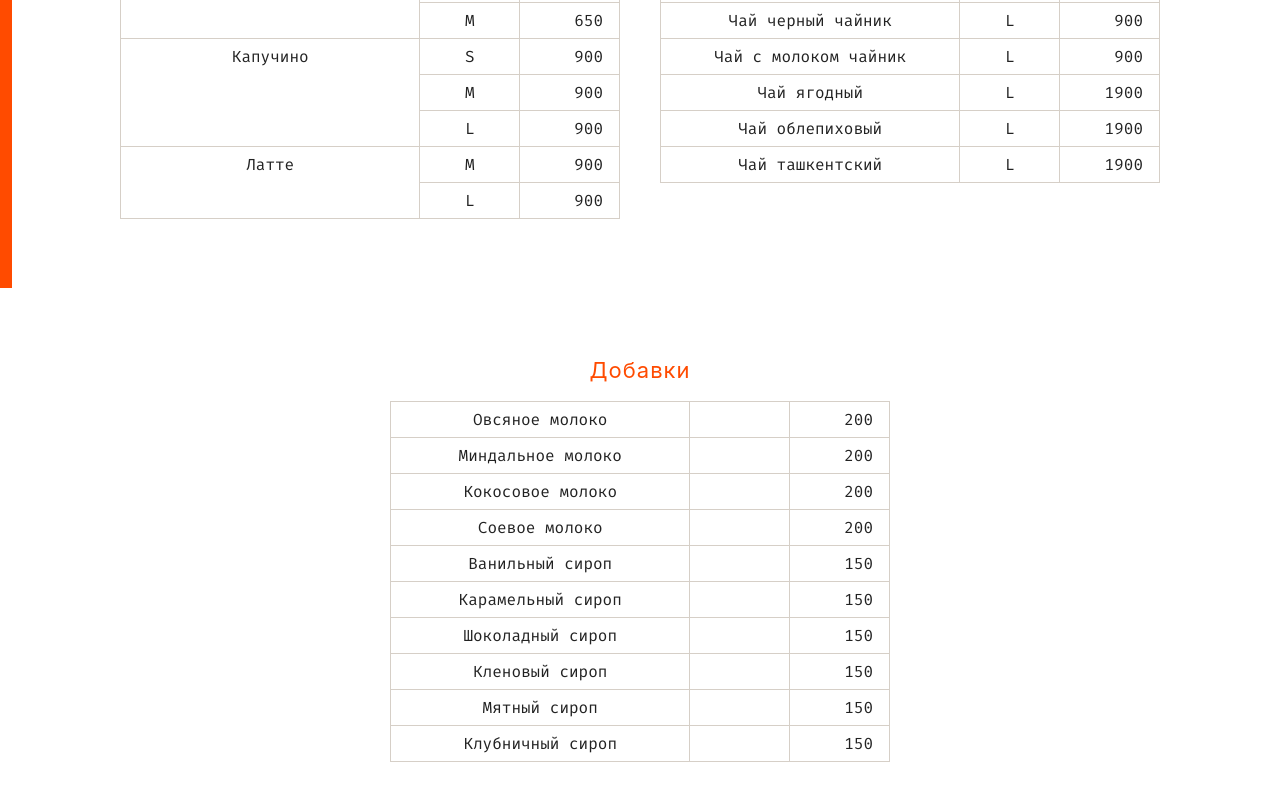
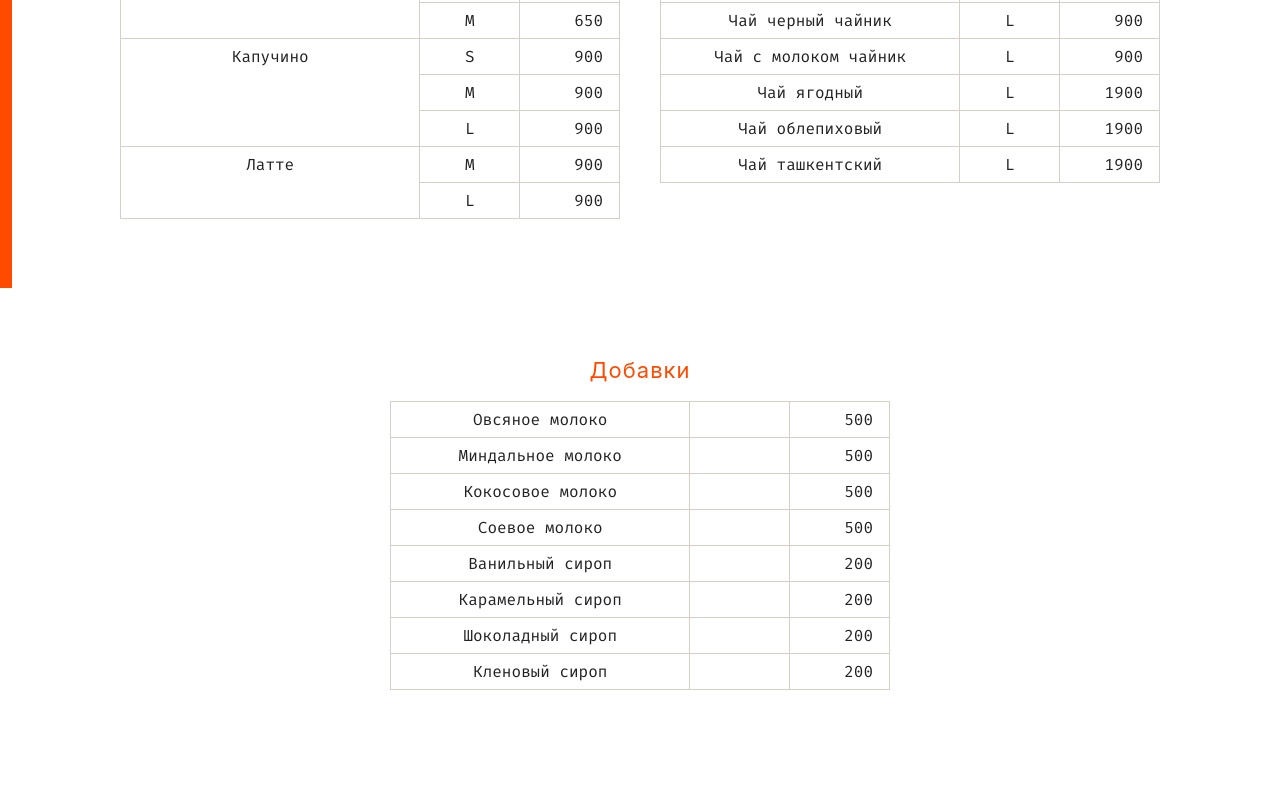
Before and after one commit to Andersonscat/a_coffee_menu, a React (Create React App) app: page / in a window 1280 px wide. Shown: the part 512-1312 px from the top of the page. After the commit the page ends 1282 px from the top, so only its background shows below. Built offline with nearby package versions, Linux system fonts and the light colour scheme.

Commit message:
Обновлены цены в таблице 'Добавки': молоко 500тг, сиропы 200тг, удалены мятный и клубничный сироп

```diff
--- a/src/App.js
+++ b/src/App.js
@@ -400,72 +400,58 @@ const sides = [
 const extras = [
   {
     name: 'Овсяное молоко',
-    price: 200,
+    price: 500,
     description: 'Альтернативное молоко из овса.',
     ingredients: ['Овсяное молоко'],
     img: ''
   },
   {
     name: 'Миндальное молоко',
-    price: 200,
+    price: 500,
     description: 'Альтернативное молоко из миндаля.',
     ingredients: ['Миндальное молоко'],
     img: ''
   },
   {
     name: 'Кокосовое молоко',
-    price: 200,
+    price: 500,
     description: 'Альтернативное молоко из кокоса.',
     ingredients: ['Кокосовое молоко'],
     img: ''
   },
   {
     name: 'Соевое молоко',
-    price: 200,
+    price: 500,
     description: 'Альтернативное молоко из сои.',
     ingredients: ['Соевое молоко'],
     img: ''
   },
   {
     name: 'Ванильный сироп',
-    price: 150,
+    price: 200,
     description: 'Сладкий ванильный сироп.',
     ingredients: ['Ванильный сироп'],
     img: ''
   },
   {
     name: 'Карамельный сироп',
-    price: 150,
+    price: 200,
     description: 'Сладкий карамельный сироп.',
     ingredients: ['Карамельный сироп'],
     img: ''
   },
   {
     name: 'Шоколадный сироп',
-    price: 150,
+    price: 200,
     description: 'Сладкий шоколадный сироп.',
     ingredients: ['Шоколадный сироп'],
     img: ''
   },
   {
     name: 'Кленовый сироп',
-    price: 150,
+    price: 200,
     description: 'Натуральный кленовый сироп.',
     ingredients: ['Кленовый сироп'],
-    img: ''
-  },
-  {
-    name: 'Мятный сироп',
-    price: 150,
-    description: 'Освежающий мятный сироп.',
-    ingredients: ['Мятный сироп'],
-    img: ''
-  },
-  {
-    name: 'Клубничный сироп',
-    price: 150,
-    description: 'Сладкий клубничный сироп.',
-    ingredients: ['Клубничный сироп'],
     img: ''
   },
 ];
```
